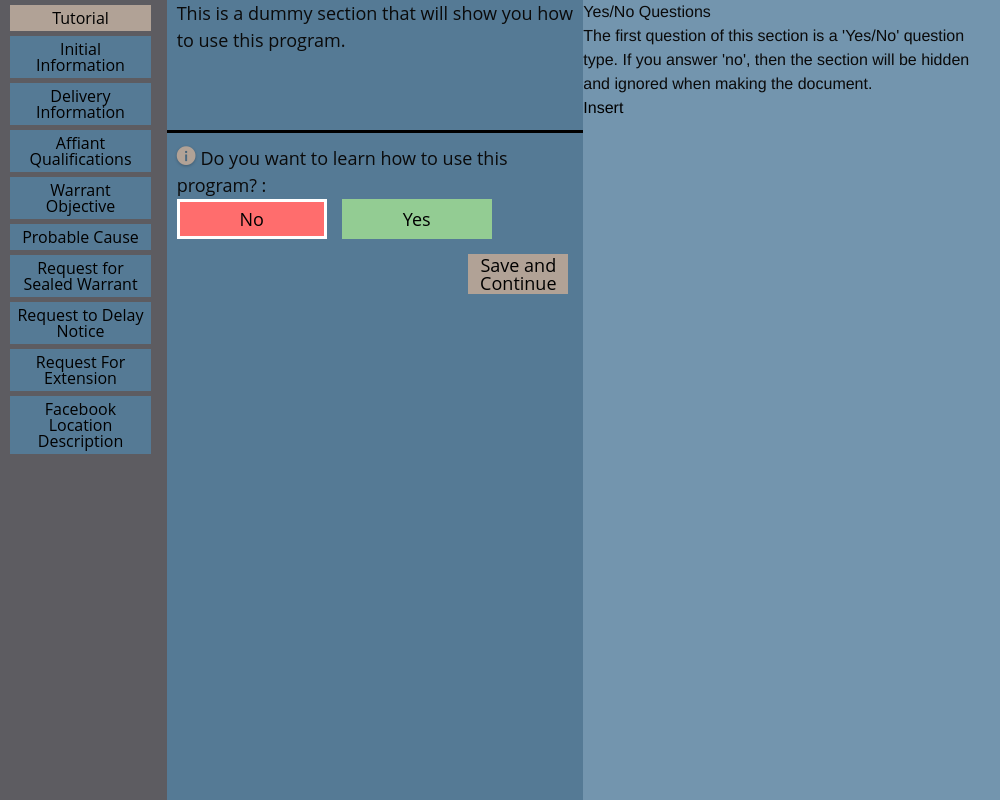
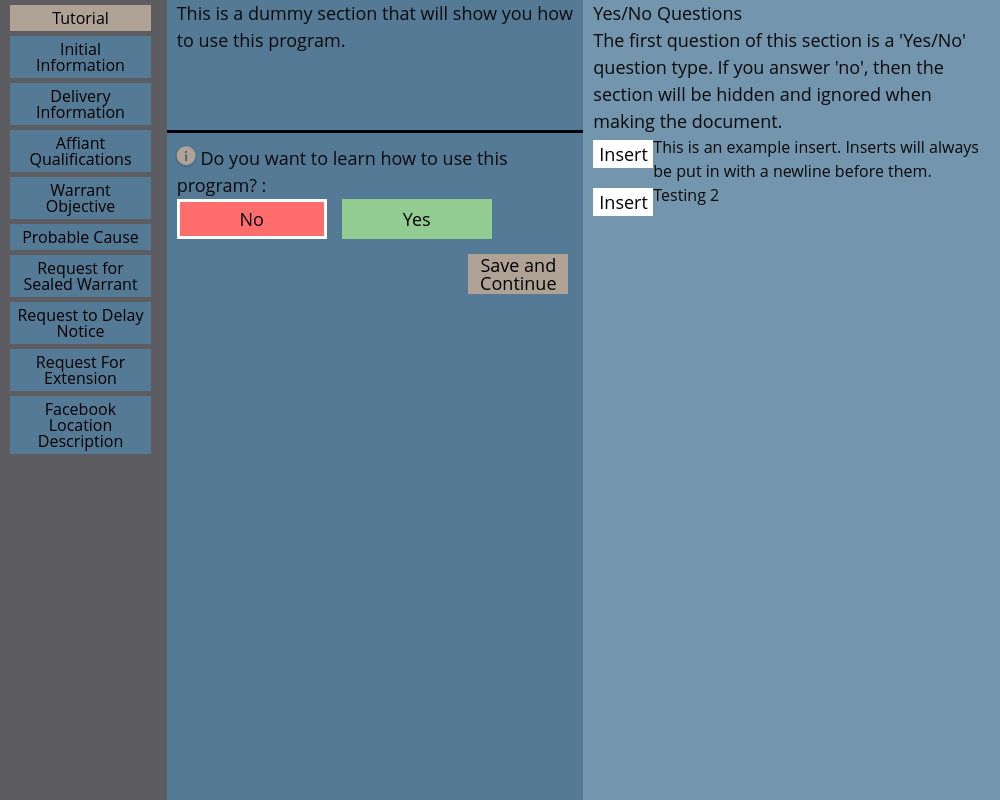
Before and after one commit to Tmktahu/DocumentBuilder, an Electron app: page src/index.html in a window 1000 px wide. Drawn offline with nearby package versions, Linux system fonts and the light colour scheme.

Commit message:
Further work on new help section

```diff
--- a/config/sections.json
+++ b/config/sections.json
@@ -36,6 +36,11 @@
 			"helpType": "helpInsert",
 			"targetQuestionID": "tutorial_text_box",
 			"helpContent": "This is an example insert. Inserts will always be put in with a newline before them."
+		},
+		{
+			"helpType": "helpInsert",
+			"targetQuestionID": "tutorial_text_box",
+			"helpContent": "Testing 2"
 		}
 	]
 },
--- a/src/index.css
+++ b/src/index.css
@@ -27,13 +27,6 @@ body {
     padding-left: 10px;
     padding-top: 10px;
     overflow-y: scroll;
-}
-
-#detailsText {
-	font-family: "Open Sans";
-    font-size: 18px;
-    padding-left: 10px;
-    padding-right: 10px;
 }
 
 #progressContent {
@@ -149,3 +142,30 @@ body {
     background-color: #B1A296;
     margin-bottom: 15px;
 }
+
+#helpPane {
+    font-family: "Open Sans";
+    font-size: 18px;
+    padding-left: 10px;
+    padding-right: 10px;
+}
+
+.helpTitle {
+
+}
+
+.helpText {
+
+}
+
+.insertButton {
+    float: left;
+    background: white;
+    padding: 5px 5px 5px 6px;
+    margin: 5px 0px 0px 0px;
+}
+
+.insertText {
+    padding: 0px 0px 0px 60px;
+    font-size: 16px;
+}
--- a/src/main.js
+++ b/src/main.js
@@ -544,6 +544,8 @@ function loadHelpPane() {
 
 		} else if(sectionHelp[i].helpType == "helpInsert") {
 			// Create and append a button along with the text it inserts
+			var insertWrapper = document.createElement("div")
+
 			var insertButton = document.createElement("button");
 			insertButton.id = "insertButton";
 			insertButton.className = "insertButton";
@@ -551,7 +553,14 @@ function loadHelpPane() {
 			insertButton.customContent = sectionHelp[i].helpContent;
 			insertButton.targetQuestion = sectionHelp[i].targetQuestionID;
 			insertButton.addEventListener("click", insertButtonHandler);
-			$('#helpPane').append(insertButton);
+			insertWrapper.appendChild(insertButton);
+
+			var insertText = document.createElement('div');
+			insertText.className = "insertText";
+			insertText.innerHTML = sectionHelp[i].helpContent;
+			insertWrapper.appendChild(insertText);
+
+			$('#helpPane').append(insertWrapper);
 		}
 	}
 
```
